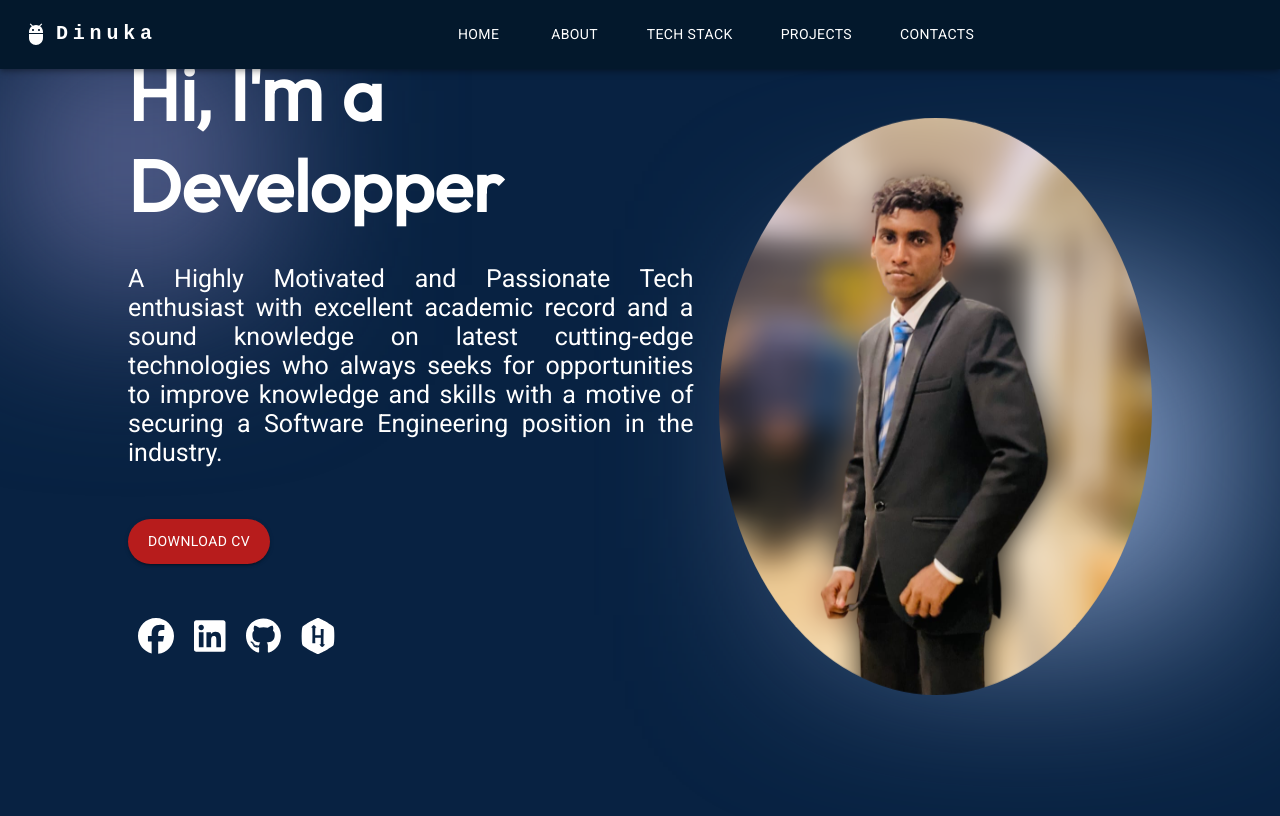
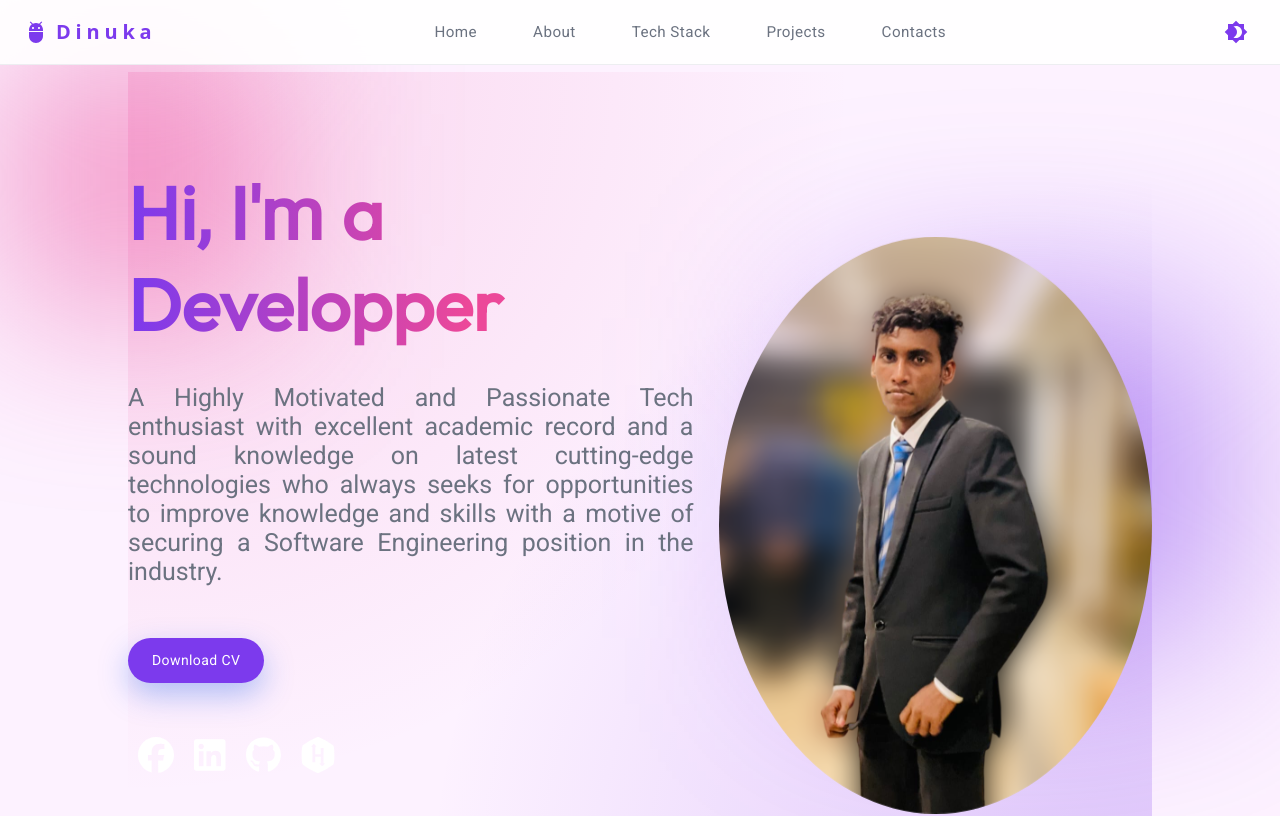
Before and after one commit to dinukamalitha/my-portfolio, a React (Vite) app: page / in a window 1280 px wide. Shown: the top 816 px of the page. Built offline with nearby package versions, Linux system fonts and the light colour scheme.

Commit message:
UI Color theme changed

```diff
--- a/src/components/footer/footer.module.css
+++ b/src/components/footer/footer.module.css
@@ -9,7 +9,7 @@ footer{
     display: flex;
     position: relative;
     width: 100%;
-    background: #3586ff;
+    background: linear-gradient(90deg, var(--color-primary), var(--color-accent));
     min-height: 100px;
     padding: 20px 50px;
     justify-content: center;
--- a/src/components/home/home.jsx
+++ b/src/components/home/home.jsx
@@ -28,15 +28,23 @@ export const Home = () =>{
                     motive of securing a Software Engineering position in the industry.
                 </p>
 
-                <Button variant="contained" href="/DINUKAMALITHA-CV.pdf" download="Resume.pdf"
-                        sx={{
-                            borderRadius: '25px',
-                            padding: '10px 20px',
-                            backgroundColor: '#b71c1c',
-                            '&:hover': {
-                                backgroundColor: '#d50000'
-                            }
-                        }}>
+                <Button
+                    variant="contained"
+                    href="/DINUKAMALITHA-CV.pdf"
+                    download="Resume.pdf"
+                    sx={{
+                        borderRadius: '9999px',
+                        padding: '10px 24px',
+                        textTransform: 'none',
+                        fontWeight: 500,
+                        backgroundColor: 'var(--color-primary)',
+                        boxShadow: '0 12px 30px rgba(37, 99, 235, 0.35)',
+                        '&:hover': {
+                            backgroundColor: 'var(--color-primary-dark)',
+                            boxShadow: '0 16px 40px rgba(37, 99, 235, 0.5)',
+                        }
+                    }}
+                >
                     Download CV
                 </Button>
 
--- a/src/components/home/home.module.css
+++ b/src/components/home/home.module.css
@@ -1,25 +1,24 @@
 @import "../../vars.css";
-
-body{
-    background-color: var(--color-bg);
-}
 
 .container{
     position: relative;
     display: flex;
     align-items: center;
     justify-content: space-between;
-    margin-top: 49px;
+    margin-top: 72px;
     z-index: 1;
     margin-left: 10%;
     margin-right: 10%;
+    padding: 96px 0 72px 0;
+    background: radial-gradient(circle at top left, rgba(236, 72, 153, 0.18), transparent 55%),
+    radial-gradient(circle at bottom right, rgba(124, 58, 237, 0.24), transparent 55%);
 }
 
 .content{
     display: flex;
     flex-direction: column;
     align-items: flex-start;
-    color: var(--color-text);
+    color: var(--color-text-white);
     z-index: 1;
 }
 
@@ -30,15 +29,15 @@ body{
     font-family: var(--font-roboto);
     background: linear-gradient(
     90deg,
-    rgb(255, 255, 255) 70%,
-    rgba(255,255,255,0) 120%
+    var(--color-primary) 0%,
+    var(--color-accent) 60%
     );
     -webkit-text-fill-color: transparent;
     -webkit-background-clip: text;
 }
 
 .typedText{
-    color: gold;
+    color: var(--color-primary);
 }
 
 .description{
@@ -46,7 +45,7 @@ body{
     font-family: var(--font-roboto);
     margin-bottom: 52px;
     text-align: justify;
-    color: var(--color-text-white);
+    color: var(--color-text-muted);
 }
 
 .contactBtn{
@@ -85,7 +84,7 @@ body{
     top: -20px;
     left: -7.5em;
     border: 764px;
-    background: rgba(104, 110, 159, 0.9);
+    background: rgba(236, 72, 153, 0.55);
     filter: blur(90px);
     z-index: 0;
 }
@@ -98,7 +97,7 @@ body{
     top: 246px;
     right: -5vw;
     border: 764px;
-    background: rgba(159, 183, 228, 0.9);
+    background: rgba(124, 58, 237, 0.55);
     filter: blur(100px);
     z-index: 0;
 }
--- a/src/components/navabar/navbar.jsx
+++ b/src/components/navabar/navbar.jsx
@@ -10,11 +10,23 @@ import Container from '@mui/material/Container';
 import Button from '@mui/material/Button';
 import MenuItem from '@mui/material/MenuItem';
 import AdbIcon from '@mui/icons-material/Adb';
+import Brightness4Icon from '@mui/icons-material/Brightness4';
+import Brightness7Icon from '@mui/icons-material/Brightness7';
+import {applyTheme, getInitialTheme} from "../../utils.js";
 
 const pages = ['Home', 'About', 'Tech Stack', 'Projects', 'Contacts'];
 
 export const Navbar = () => {
     const [anchorElNav, setAnchorElNav] = React.useState(null);
+    const [theme, setTheme] = React.useState(getInitialTheme);
+
+    React.useEffect(() => {
+        applyTheme(theme);
+    }, [theme]);
+
+    const toggleTheme = () => {
+        setTheme((prev) => (prev === 'light' ? 'dark' : 'light'));
+    };
 
     const handleOpenNavMenu = (event) => {
         setAnchorElNav(event.currentTarget);
@@ -31,10 +43,19 @@ export const Navbar = () => {
     };
 
     return (
-        <AppBar position="fixed">
-            <Container maxWidth="xl" sx={{ backgroundColor: 'var(--color-primary)' }}>
+        <AppBar
+            position="fixed"
+            elevation={0}
+            sx={{
+                backgroundColor: 'rgba(255,255,255,0.9)',
+                backdropFilter: 'blur(12px)',
+                color: 'var(--color-text)',
+                borderBottom: '1px solid rgba(229,231,235,0.7)',
+            }}
+        >
+            <Container maxWidth="xl">
                 <Toolbar disableGutters>
-                    <AdbIcon sx={{ display: { xs: 'none', md: 'flex' }, mr: 1 }} />
+                    <AdbIcon sx={{ display: { xs: 'none', md: 'flex' }, mr: 1, color: 'var(--color-primary)' }} />
                     <Typography
                         variant="h6"
                         noWrap
@@ -43,10 +64,10 @@ export const Navbar = () => {
                         sx={{
                             mr: 2,
                             display: { xs: 'none', md: 'flex' },
-                            fontFamily: 'monospace',
+                            fontFamily: 'Poppins, system-ui, -apple-system, BlinkMacSystemFont, \"Segoe UI\", sans-serif',
                             fontWeight: 700,
                             letterSpacing: '.3rem',
-                            color: 'inherit',
+                            color: 'var(--color-primary)',
                             textDecoration: 'none',
                         }}
                     >
@@ -92,7 +113,7 @@ export const Navbar = () => {
                         </Menu>
                     </Box>
 
-                    <AdbIcon sx={{ display: { xs: 'flex', md: 'none' }, mr: 1 }} />
+                    <AdbIcon sx={{ display: { xs: 'flex', md: 'none' }, mr: 1, color: 'var(--color-primary)' }} />
                     <Typography
                         variant="h5"
                         noWrap
@@ -102,10 +123,10 @@ export const Navbar = () => {
                             mr: 2,
                             display: { xs: 'flex', md: 'none' },
                             flexGrow: 1,
-                            fontFamily: 'monospace',
+                            fontFamily: 'Poppins, system-ui, -apple-system, BlinkMacSystemFont, \"Segoe UI\", sans-serif',
                             fontWeight: 700,
                             letterSpacing: '.3rem',
-                            color: 'inherit',
+                            color: 'var(--color-primary)',
                             textDecoration: 'none',
                         }}
                     >
@@ -118,16 +139,37 @@ export const Navbar = () => {
                                 key={page}
                                 onClick={() => handleMenuItemClick(page.toLowerCase())}
                                 sx={{
-                                    my: 2, mx: 2, color: 'white', display: 'block',
+                                    my: 1.5,
+                                    mx: 1.5,
+                                    color: 'var(--color-text-muted)',
+                                    textTransform: 'none',
+                                    fontWeight: 500,
+                                    fontSize: '0.95rem',
+                                    borderRadius: '9999px',
+                                    px: 2,
                                     '&:hover': {
-                                        backgroundColor: 'rgba(255, 255, 255, 0.25)',
-                                    }
+                                        backgroundColor: 'rgba(124, 58, 237, 0.08)',
+                                        color: 'var(--color-primary)',
+                                    },
                                 }}
                             >
                                 {page}
                             </Button>
                         ))}
                     </Box>
+
+                    <IconButton
+                        sx={{ ml: 1 }}
+                        onClick={toggleTheme}
+                        color="inherit"
+                        aria-label="Toggle light/dark theme"
+                    >
+                        {theme === 'dark' ? (
+                            <Brightness7Icon sx={{ color: 'var(--color-accent)' }} />
+                        ) : (
+                            <Brightness4Icon sx={{ color: 'var(--color-primary)' }} />
+                        )}
+                    </IconButton>
                 </Toolbar>
             </Container>
         </AppBar>
--- a/src/index.css
+++ b/src/index.css
@@ -8,3 +8,9 @@
 html{
   scroll-behavior: smooth;
 }
+
+body{
+  background-color: var(--color-bg);
+  color: var(--color-text);
+  transition: background-color 0.25s ease, color 0.25s ease;
+}
--- a/src/utils.js
+++ b/src/utils.js
@@ -1,3 +1,25 @@
 export const getImageUrl = (path) =>{
     return new URL(`./assets/${path}`, import.meta.url).href;
 }
+
+const THEME_KEY = 'dm-portfolio-theme';
+
+export const getInitialTheme = () => {
+    if (typeof window === 'undefined') return 'light';
+
+    const stored = window.localStorage.getItem(THEME_KEY);
+    if (stored === 'light' || stored === 'dark') return stored;
+
+    const prefersDark = window.matchMedia &&
+        window.matchMedia('(prefers-color-scheme: dark)').matches;
+
+    return prefersDark ? 'dark' : 'light';
+};
+
+export const applyTheme = (theme) => {
+    if (typeof document === 'undefined') return;
+    document.documentElement.setAttribute('data-theme', theme);
+    if (typeof window !== 'undefined') {
+        window.localStorage.setItem(THEME_KEY, theme);
+    }
+};
--- a/src/vars.css
+++ b/src/vars.css
@@ -1,20 +1,38 @@
 :root{
-    /*Colors*/
-    /*--color-text: #000;*/
-    /*--color-primary:#0D1B2A;*/
-    /*--color-secondary: #415A77;*/
-    /*--color-tertiary: #778DA9;*/
-    /*--color-dark: #1B263B;*/
-    /*--color-bg: #1B263B;*/
+    /* Core Text Colors */
+    --color-text: #111827;
+    --color-text-white: #FFFFFF;
+    --color-text-muted: #6B7280;
 
-    --color-text: #000;
-    --color-text-white: #fff;
-    --color-primary: #03182c;
-    --color-secondary: #e8ebef;
-    --color-tertiary: #778DA9;
-    --color-dark: #1B263B;
-    --color-bg: #082242;
+    /* Brand & Accent - pinkish purple (light theme defaults) */
+    --color-primary: #7C3AED;       /* purple */
+    --color-primary-dark: #5B21B6;  /* darker purple */
+    --color-accent: #EC4899;        /* pink */
 
-    /*Fonts*/
+    /* Surfaces & Backgrounds */
+    --color-bg: #FDF2FF;            /* very light pink/purple wash */
+    --color-surface: #FFFFFF;
+    --color-secondary: #FCE7F3;     /* soft pink for subtle sections/chips */
+    --color-border: #E5E7EB;
+    --color-dark: #020617;          /* deep background if needed */
+
+    /* Typography */
     --font-roboto: "roboto";
 }
+
+/* Dark theme overrides */
+[data-theme="dark"]{
+    --color-text: #E5E7EB;
+    --color-text-white: #F9FAFB;
+    --color-text-muted: #9CA3AF;
+
+    --color-primary: #A855F7;        /* brighter purple for dark bg */
+    --color-primary-dark: #7C3AED;
+    --color-accent: #F472B6;
+
+    --color-bg: #020617;             /* near-black slate */
+    --color-surface: #020617;
+    --color-secondary: #111827;
+    --color-border: #1F2937;
+    --color-dark: #020617;
+}
```
Also changed, not shown: src/components/about/about.module.css (+20 -16 lines), src/components/contact/contact.jsx (+19 -8 lines), src/components/projectCard/projectCard.module.css (+5 -4 lines), src/components/projects/projects.module.css (+4 -3 lines), src/components/techstack/techstack.module.css (+5 -5 lines).
